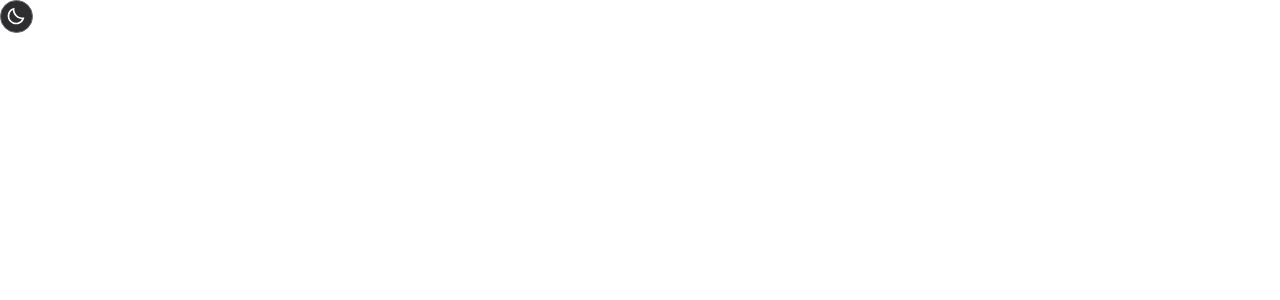
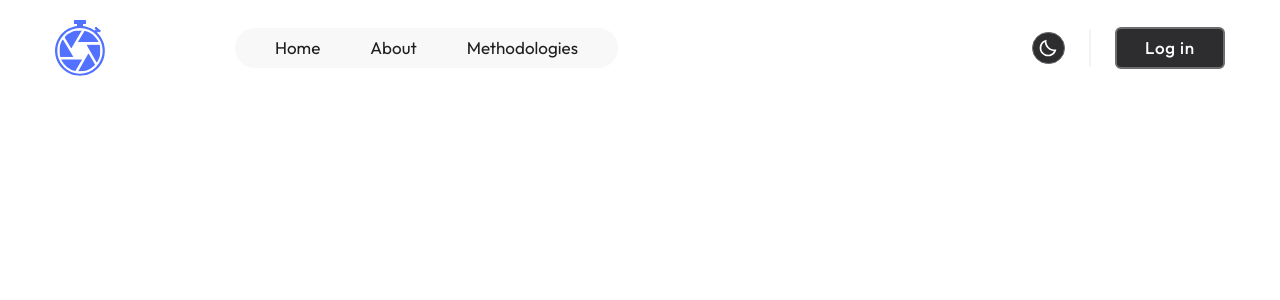
Before and after one commit to despejo11/stay-focused-frontend, a Next.js app: page / in a window 1280 px wide. Shown: the top 300 px of the page. Built offline with nearby package versions, Linux system fonts and the light colour scheme.

Commit message:
Made a header

```diff
--- a/src/app/global.scss
+++ b/src/app/global.scss
@@ -9,6 +9,12 @@ body {
   img {
     display: block;
     width: 100%;
+  }
+
+  .container {
+    max-width: 1200px;
+    padding-inline: 15px;
+    margin: auto;
   }
 
   &.dark {
--- a/src/components/ThemeToggle/style.module.scss
+++ b/src/components/ThemeToggle/style.module.scss
@@ -6,9 +6,12 @@
   border: 1.4px solid $gray;
   padding: 5.4px;
   cursor: pointer;
+  transition: $tr background-color;
 
   img {
     width: 20px;
     height: 20px;
   }
+
+  @include hover($gray, null);
 }
--- a/src/components/ui/Header/Header.tsx
+++ b/src/components/ui/Header/Header.tsx
@@ -2,11 +2,39 @@
 
 import styles from './style.module.scss'
 import ThemeToggle from '@/components/ThemeToggle/ThemeToggle'
+import useThemeClass from '@/hooks/useThemeClass'
+import Link from 'next/link'
 
 export default function Header() {
   return (
-    <header className={styles.content}>
-      <ThemeToggle />
+    <header>
+      <div className='container'>
+        <div className={useThemeClass(styles.desktop, styles.darkDesktop)}>
+          <div className={styles.links}>
+            <Link href='/' className={styles.logo}>
+              <img src='/images/other/logoBlue.svg' alt='Logo' />
+            </Link>
+
+            <div>
+              <Link href='/'>Home</Link>
+              <Link href='/about'>About</Link>
+              <Link href='/methodologies'>Methodologies</Link>
+            </div>
+          </div>
+
+          <div className={styles.buttons}>
+            <ThemeToggle />
+
+            <span />
+
+            <Link href='/login' className={styles.login}>
+              Log in
+            </Link>
+          </div>
+        </div>
+
+        <div className={styles.mobile}></div>
+      </div>
     </header>
   )
 }
--- a/src/components/ui/Header/style.module.scss
+++ b/src/components/ui/Header/style.module.scss
@@ -1,4 +1,93 @@
 @import '@/styles/index.scss';
 
-.content {
+.desktop {
+  display: flex;
+  align-items: center;
+  justify-content: space-between;
+  padding-top: clamp(1rem, -0.25rem + 2vw, 1.25rem);
+
+  @media (max-width: 1000px) {
+    display: none;
+  }
+
+  .links {
+    display: flex;
+    align-items: center;
+    gap: clamp(7.188rem, 2.5rem + 7.5vw, 8.125rem);
+
+    .logo {
+      width: clamp(3rem, 2.375rem + 1vw, 3.125rem);
+    }
+
+    div {
+      display: flex;
+      align-items: center;
+      height: clamp(2.375rem, 1.75rem + 1vw, 2.5rem);
+      gap: clamp(3rem, 2.375rem + 1vw, 3.125rem);
+      background-color: #eeeeee6c;
+      border-radius: 50px;
+      padding-block: 10px;
+      padding-inline: clamp(2.375rem, 1.75rem + 1vw, 2.5rem);
+
+      a {
+        color: $black;
+        text-decoration: none;
+        font-size: clamp(1rem, 0.688rem + 0.5vw, 1.063rem);
+        transition: $tr color;
+        @include hover(null, $gray);
+      }
+    }
+  }
+
+  .buttons {
+    display: flex;
+    align-items: center;
+    gap: clamp(1.375rem, 0.75rem + 1vw, 1.5rem);
+
+    span {
+      width: 2.5px;
+      height: clamp(2.125rem, 1.5rem + 1vw, 2.25rem);
+      background-color: $lightGray;
+      opacity: 70%;
+    }
+
+    .login {
+      @include defaultButton(
+        clamp(6.5rem, 4.625rem + 3vw, 6.875rem),
+        clamp(2.375rem, 1.125rem + 2vw, 2.625rem),
+        clamp(1rem, 0.688rem + 0.5vw, 1.063rem),
+        $darkBlue,
+        $gray
+      );
+      @include hover($gray, null);
+    }
+  }
 }
+
+.darkDesktop {
+  .links {
+    div {
+      background-color: #eeeeee4f;
+
+      a {
+        color: $white;
+
+        @include hover(null, $lightGray);
+      }
+    }
+  }
+
+  .buttons {
+    span {
+      opacity: 40%;
+    }
+  }
+}
+
+.mobile {
+  display: none;
+
+  @media (max-width: 1000px) {
+    display: flex;
+  }
+}
--- a/src/providers/ThemeProvider.tsx
+++ b/src/providers/ThemeProvider.tsx
@@ -1,6 +1,6 @@
 'use client'
 
-import useLocalStorage from '@/components/hooks/useLocalStorage'
+import useLocalStorage from '@/hooks/useLocalStorage'
 import { createContext, useEffect, ReactNode } from 'react'
 
 type ThemeContextType = [string, React.Dispatch<React.SetStateAction<string>>]
--- a/src/styles/extends.scss
+++ b/src/styles/extends.scss
@@ -0,0 +1,13 @@
+%defaultButton {
+  display: flex;
+  justify-content: center;
+  align-items: center;
+  border-radius: 6px;
+  border: 2px solid;
+  color: $white;
+  cursor: pointer;
+  font-weight: 500;
+  text-decoration: none;
+  letter-spacing: 0.8px;
+  transition: $tr background-color;
+}
--- a/src/styles/mixins.scss
+++ b/src/styles/mixins.scss
@@ -0,0 +1,23 @@
+@mixin defaultButton(
+  $width,
+  $height,
+  $font-size,
+  $background-color,
+  $border-color
+) {
+  @extend %defaultButton;
+  width: #{$width};
+  height: #{$height};
+  font-size: #{$font-size};
+  background-color: #{$background-color};
+  border-color: #{$border-color};
+}
+
+@mixin hover($background-color, $color) {
+  @media (min-width: 1000px) {
+    &:hover {
+      background-color: #{$background-color};
+      color: #{$color};
+    }
+  }
+}
--- a/src/styles/variables.scss
+++ b/src/styles/variables.scss
@@ -10,3 +10,6 @@ $blue: #5271ff;
 $darkBlue: #2d2d30;
 
 $red: #f35e5e;
+
+// Other
+$tr: 0.3s;
```
Also changed, not shown: src/hooks/useLocalStorage.tsx (renamed from src/components/hooks/useLocalStorage.tsx), src/hooks/useThemeClass.tsx (renamed from src/components/hooks/useThemeClass.tsx).
